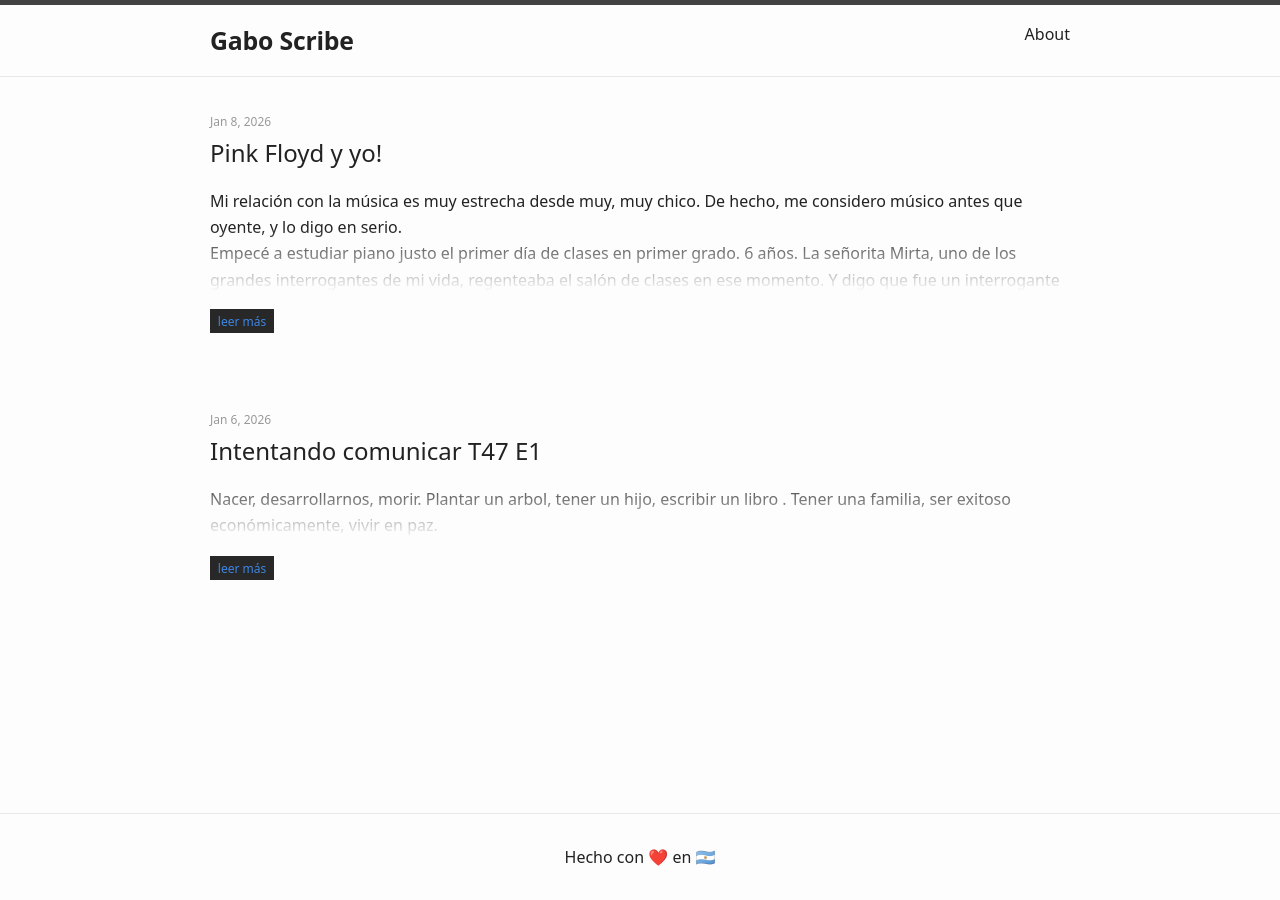
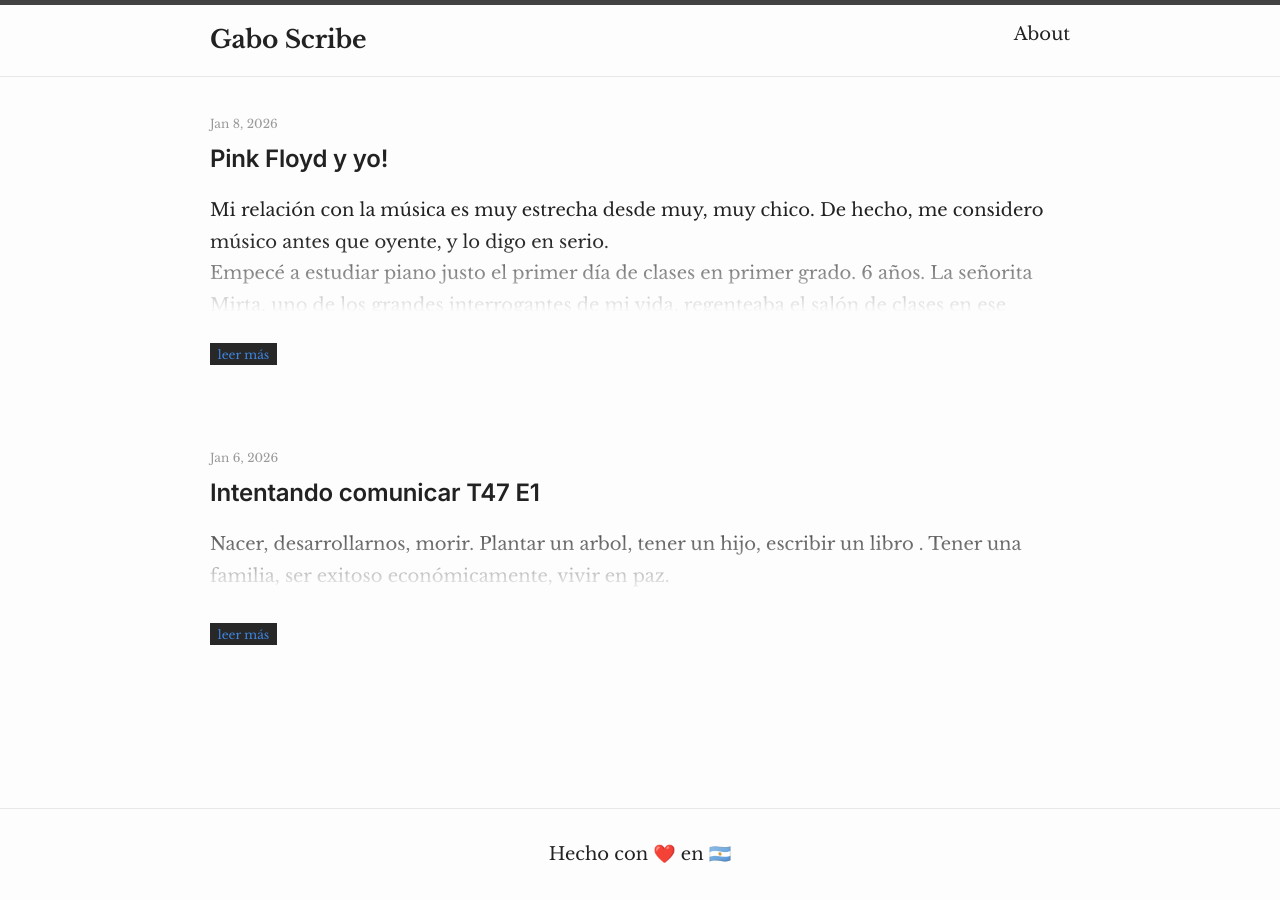
Before and after one commit to gsplay/blog, a Jekyll site: the page built from index.markdown, in a window 1280 px wide. Built offline with Jekyll 4.4.1, drawn with Linux system fonts in a browser that asks for light colours.

Commit message:
cambio de tipografia

```diff
--- a/_includes/head.html
+++ b/_includes/head.html
@@ -3,6 +3,13 @@
   <meta http-equiv="X-UA-Compatible" content="IE=edge">
   <meta name="viewport" content="width=device-width, initial-scale=1">
   {%- seo -%}
+
+   <!-- Tipografía editorial -->
+  <link rel="preconnect" href="https://fonts.googleapis.com">
+  <link rel="preconnect" href="https://fonts.gstatic.com" crossorigin>
+  <link href="https://fonts.googleapis.com/css2?family=Libre+Baskerville:wght@400;700&family=Inter:wght@400;500;600&display=swap" rel="stylesheet">
+
+
   <link rel="stylesheet" href="{{ "/assets/main.css" | relative_url }}">
   {%- feed_meta -%}
   {%- if jekyll.environment == 'production' and site.google_analytics -%}
--- a/assets/main.scss
+++ b/assets/main.scss
@@ -3,3 +3,29 @@
 ---
 
 @import "minima";
+
+/* ===== Tipografía editorial ===== */
+
+body {
+  font-family: "Libre Baskerville", Georgia, serif;
+  font-size: 18px;
+  line-height: 1.75;
+  font-weight: 400;
+  color: #222;
+}
+
+h1, h2, h3, h4, h5, h6 {
+  font-family: "Inter", system-ui, sans-serif;
+  font-weight: 600;
+  letter-spacing: -0.01em;
+}
+
+/* ===== Ritmo editorial ===== */
+
+.post-content {
+  max-width: 660px;
+}
+
+p {
+  margin-bottom: 1.4em;
+}
```
